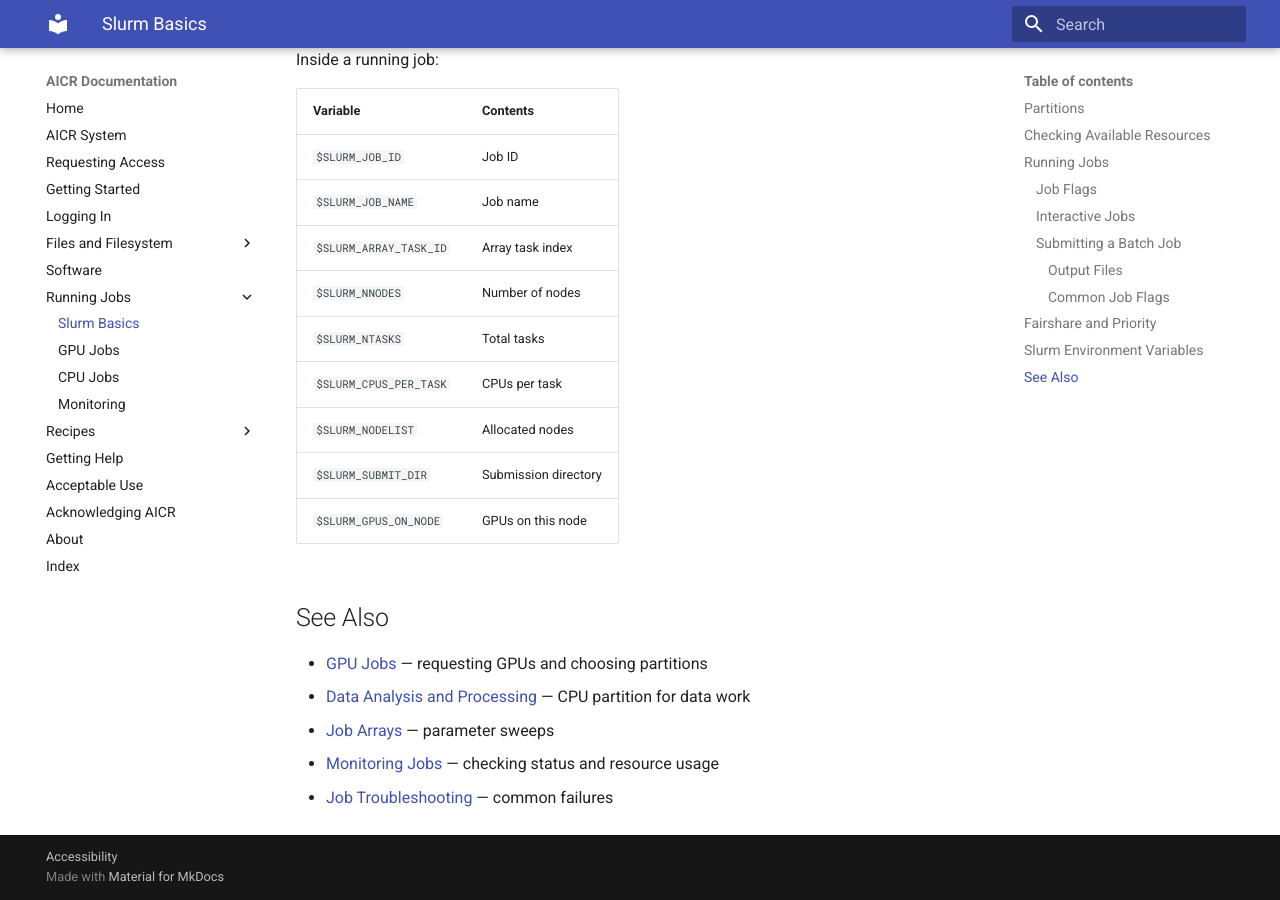
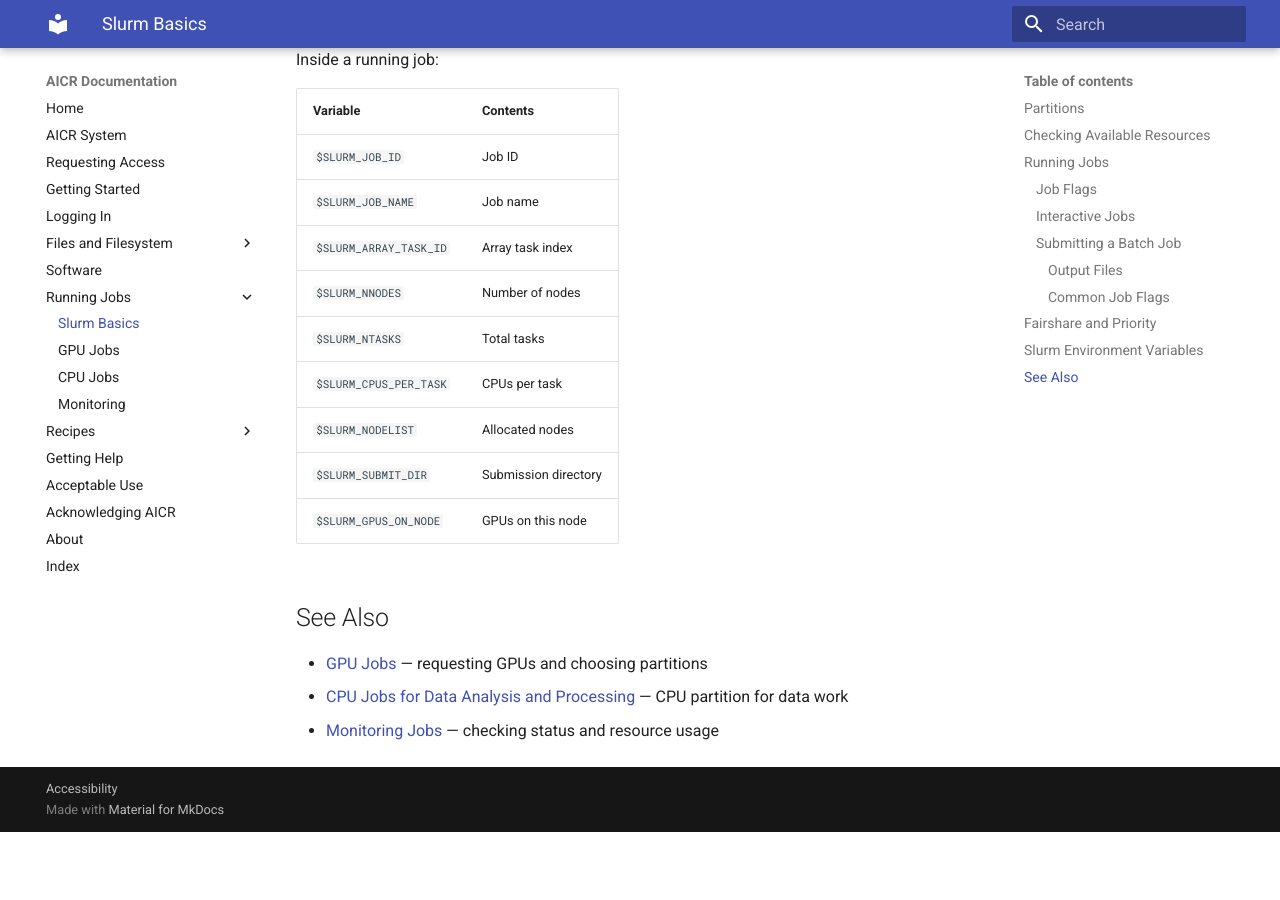
Before and after one commit to mghpcc/aicr-docs-edit, an MkDocs documentation site: the page built from docs/running-jobs/slurm-basics.md, in a window 1280 px wide and 900 px high, scrolled down 6148 px. Built offline with MkDocs 1.6.1 and Material for MkDocs 9.7.7, drawn with Linux system fonts in a browser that asks for light colours; after the commit the page ends 6980 px from its top, so only the background shows below that.

Commit message:
update links at bottom

```diff
--- a/docs/running-jobs/slurm-basics.md
+++ b/docs/running-jobs/slurm-basics.md
@@ -213,7 +213,9 @@ Slurm keeps track of job parameters in environment variables, which can sometime
 ## See Also
 
 - [GPU Jobs](gpu-jobs.md) — requesting GPUs and choosing partitions
-- [Data Analysis and Processing](analysis.md) — CPU partition for data work
+- [CPU Jobs for Data Analysis and Processing](cpu-jobs.md) — CPU partition for data work
+- [Monitoring Jobs](monitoring.md) — checking status and resource usage
+<!-- TODO: Add later
 - [Job Arrays](job-arrays.md) — parameter sweeps
-- [Monitoring Jobs](monitoring.md) — checking status and resource usage
 - [Job Troubleshooting](troubleshooting.md) — common failures
+ -->
```
